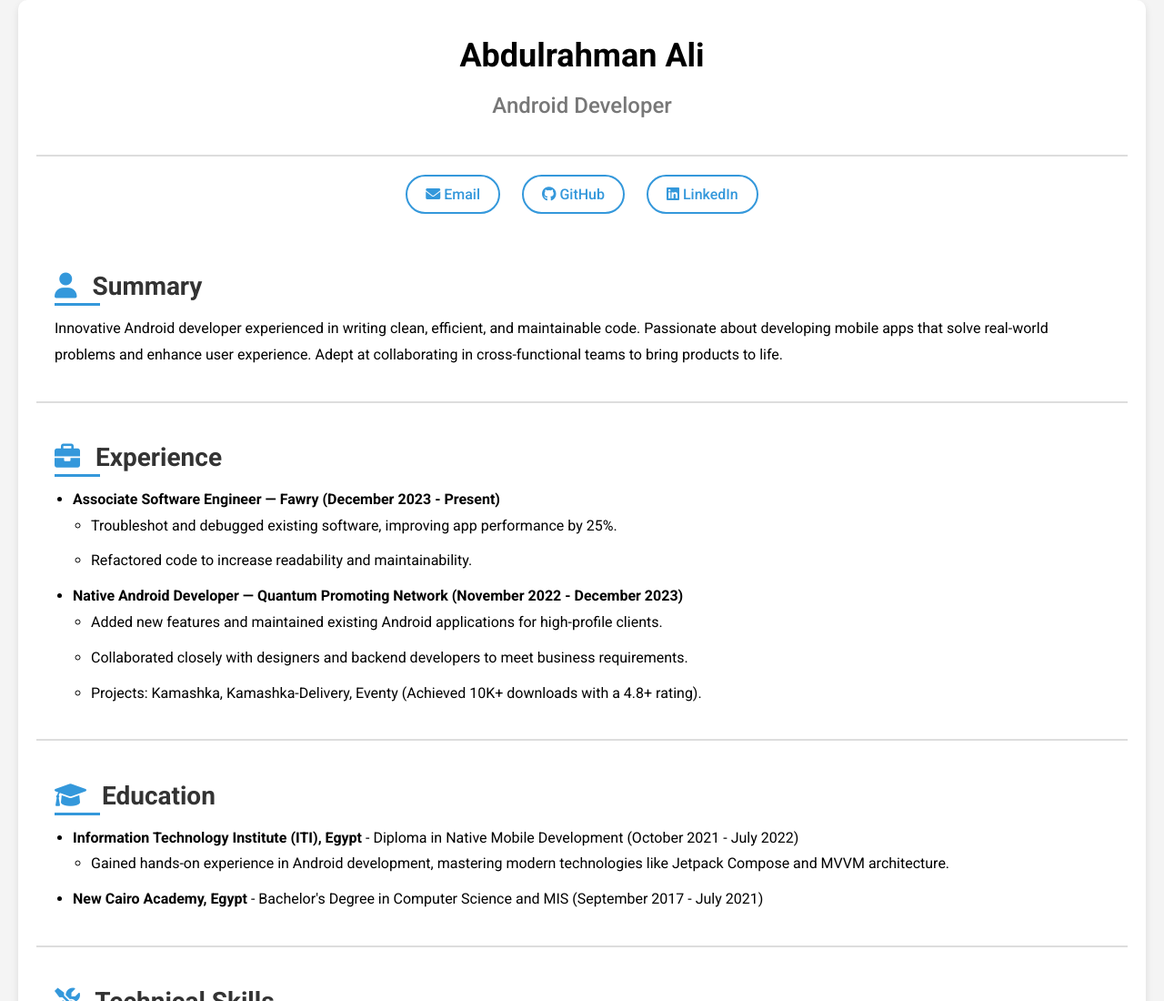
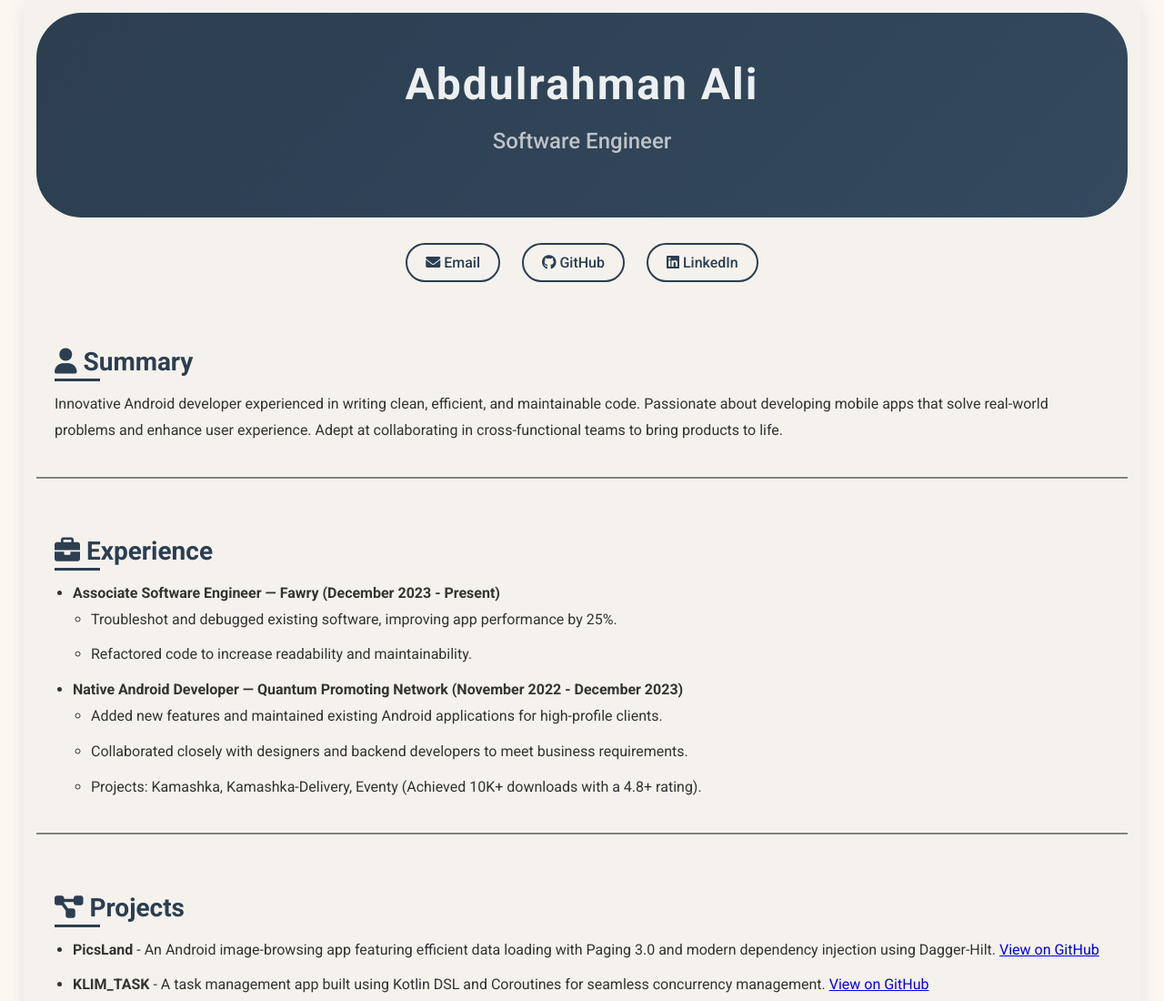
Before and after one commit to AbdulrahmanAli19/resume, a plain HTML site: page index.html in a window 1280 px wide. Shown: the top 1100 px of the page at 91% size. Drawn offline with Linux system fonts and the light colour scheme.

Commit message:
Update index.html

```diff
--- a/index.html
+++ b/index.html
@@ -13,14 +13,15 @@
       font-family: 'Roboto', sans-serif;
       margin: 0;
       padding: 0;
-      background-color: #f4f4f4;
+      background-color: #d1932e10; /* Light gray background */
+      color: #333; /* Dark text for readability */
     }
     .container {
       max-width: 1200px;
       margin: 0 auto;
-      padding: 20px;
-      background-color: #fff;
-      box-shadow: 0 4px 8px rgba(0, 0, 0, 0.1);
+      padding: 14px;
+      background-color: #f5f2ed; /* White container for contrast */
+      box-shadow: 0 4px 20px rgba(0, 0, 0, 0.1);
       border-radius: 10px;
       animation: fadeIn 1s ease-in-out;
     }
@@ -32,42 +33,91 @@
         opacity: 1;
       }
     }
+
+    /* Header Background */
     .header {
       text-align: center;
-      padding: 20px 0;
-      border-bottom: 2px solid #ddd;
+      padding: 50px 0;
+      background: linear-gradient(135deg, #2C3E50, #34495E); /* Dark gradient */
+      border-radius: 50px; /* Full rounded */
+      position: relative;
+      animation: slideIn 1s ease-out;
+    }
+    @keyframes slideIn {
+      from {
+        transform: translateY(-100%);
+        opacity: 0;
+      }
+      to {
+        transform: translateY(0);
+        opacity: 1;
+      }
     }
     .header h1 {
-      font-size: 36px;
+      font-size: 48px;
       font-weight: 700;
       margin: 0;
+      letter-spacing: 2px;
+      color: #ECF0F1; /* Light color for header text */
     }
     .header h2 {
       font-size: 24px;
       font-weight: 500;
-      color: #777;
+      color: #BDC3C7; /* Light gray color for subheader */
     }
+
+    /* Section Hover/Click Animation for Icons */
+    .section h2 i {
+      transition: transform 0.3s ease, color 0.3s ease;
+      color: #2C3E50; /* Light green icon color */
+      cursor: pointer;
+    }
+    .section h2 i:hover {
+      transform: rotate(360deg); /* Rotate icon on hover */
+      /*color: #858686;  Change color on hover */
+    }
+    .section h2 i:active {
+      transform: scale(1.3); /* Scale up on click */
+    }
+
+    /* Contact Section with Hover Effects */
     .contact {
       text-align: center;
-      margin: 20px 0;
+      margin: 40px 0;
     }
     .contact a {
-      color: #3498db;
+      color: #2C3E50; /* Light green for links */
       text-decoration: none;
       font-weight: 500;
       margin: 0 10px;
-      transition: color 0.3s ease;
+      padding: 10px 20px;
+      border: 2px solid #2C3E50; /* Green border */
+      border-radius: 25px;
+      transition: all 0.3s ease;
     }
     .contact a:hover {
-      color: #2980b9;
+      background-color: #2C3E50; /* Green background on hover */
+      color: #fff; /* White text on hover */
+      transform: translateY(-5px);
+      box-shadow: 0 10px 20px rgba(0, 0, 0, 0.3);
     }
+    .contact i {
+      color: #2C3E50; /* Light green */
+      transition: color 0.3s ease, transform 0.3s ease;
+    }
+    .contact a:hover i {
+      color: #fff; /* White on hover */
+      transform: scale(1.2);
+    }
+
     .section {
       padding: 20px;
-      border-bottom: 2px solid #ddd;
+      border-bottom: 2px solid #808283; /* Light gray */
+      margin-bottom: 20px;
     }
     .section h2 {
       font-size: 28px;
-      color: #333;
+      color: #2C3E50; /* Darker color for section headers */
       margin-bottom: 10px;
       position: relative;
     }
@@ -76,7 +126,7 @@
       position: absolute;
       width: 50px;
       height: 3px;
-      background-color: #3498db;
+      background-color: #2C3E50; /* Accent color */
       bottom: -5px;
       left: 0;
     }
@@ -90,29 +140,20 @@
     ul li {
       margin-bottom: 10px;
     }
-    .section i {
-      color: #3498db;
-      margin-right: 10px;
-    }
-    /* Cool Button Animation */
-    .contact a {
-      position: relative;
-      display: inline-block;
-      padding: 10px 20px;
-      border: 2px solid #3498db;
-      border-radius: 25px;
-      transition: all 0.3s ease;
-    }
-    .contact a:hover {
-      background-color: #3498db;
-      color: #fff;
-      transform: translateY(-3px);
-      box-shadow: 0 8px 15px rgba(0, 0, 0, 0.1);
-    }
+
+    /* Skills Section with Icons */
     .skills-grid {
       display: grid;
       grid-template-columns: repeat(2, 1fr);
       gap: 20px;
+    }
+
+    /* Footer */
+    .footer {
+      text-align: center;
+      padding: 10px 0;
+      font-size: 14px;
+      color: #BDC3C7; /* Light gray for footer text */
     }
   </style>
 </head>
@@ -121,7 +162,7 @@
     <!-- Header Section -->
     <div class="header">
       <h1>Abdulrahman Ali</h1>
-      <h2>Android Developer</h2>
+      <h2>Software Engineer</h2>
     </div>
 
     <!-- Contact Section -->
@@ -157,6 +198,15 @@
       </ul>
     </div>
 
+    <!-- Projects Section -->
+    <div class="section">
+      <h2><i class="fas fa-project-diagram"></i> Projects</h2>
+      <ul>
+        <li><strong>PicsLand</strong> - An Android image-browsing app featuring efficient data loading with Paging 3.0 and modern dependency injection using Dagger-Hilt. <a href="https://github.com/AbdulrahmanAli19/PicsLand" target="_blank">View on GitHub</a></li>
+        <li><strong>KLIM_TASK</strong> - A task management app built using Kotlin DSL and Coroutines for seamless concurrency management. <a href="https://github.com/AbdulrahmanAli19/KLIM_TASK" target="_blank">View on GitHub</a></li>
+      </ul>
+    </div>
+
     <!-- Education Section -->
     <div class="section">
       <h2><i class="fas fa-graduation-cap"></i> Education</h2>
@@ -179,6 +229,7 @@
           <li><i class="fas fa-database"></i> SQLite, Room</li>
           <li><i class="fas fa-sync"></i> Kotlin Coroutines</li>
           <li><i class="fas fa-cogs"></i> Dependency Injection (Hilt, Koin)</li>
+          <li><i class="fas fa-shield-alt"></i> Security (DexGuard, RASP, ProGuard)</li>
         </ul>
         <ul>
           <li><i class="fas fa-sync-alt"></i> REST APIs (Retrofit, Ktor)</li>
@@ -189,15 +240,6 @@
       </div>
     </div>
 
-    <!-- Projects Section -->
-    <div class="section">
-        <h2><i class="fas fa-project-diagram"></i> Projects</h2>
-        <ul>
-          <li><strong>PicsLand</strong> - An Android image-browsing app featuring efficient data loading with Paging 3.0 and modern dependency injection using Dagger-Hilt. <a href="https://github.com/AbdulrahmanAli19/PicsLand" target="_blank">View on GitHub</a></li>
-          <li><strong>KLIM_TASK</strong> - A task management app built using Kotlin DSL and Coroutines for seamless concurrency management. <a href="https://github.com/AbdulrahmanAli19/KLIM_TASK" target="_blank">View on GitHub</a></li>
-        </ul>
-      </div>
-
     <!-- Languages Section -->
     <div class="section">
       <h2><i class="fas fa-language"></i> Languages</h2>
@@ -206,6 +248,11 @@
         <li><strong>English</strong> - Fluent</li>
       </ul>
     </div>
+
+    <!-- Footer -->
+    <div class="footer">
+      <p>&copy; 2024 Abdulrahman Ali. All Rights Reserved.</p>
+    </div>
   </div>
 </body>
 </html>
```
